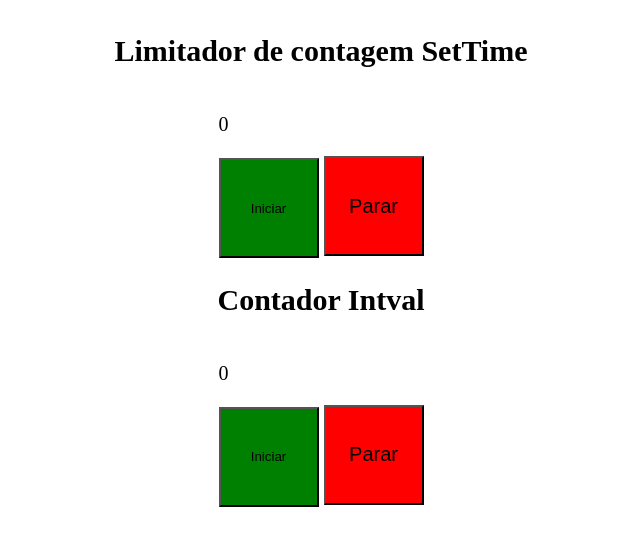
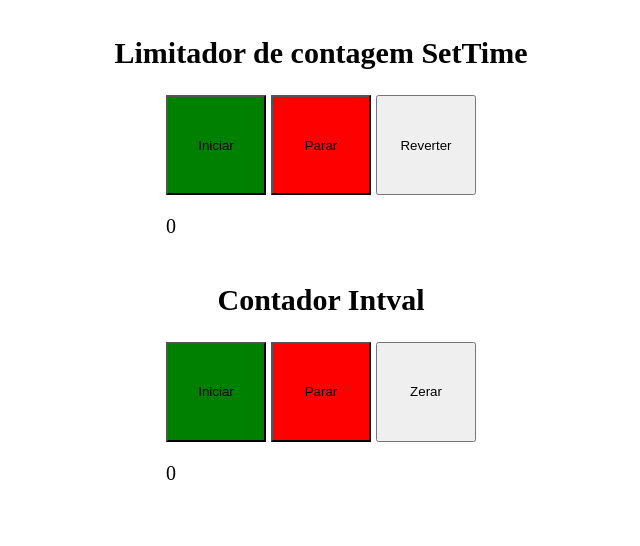
Before and after one commit to Guilherme-Santt/Contagem-SetTimeOut-SetInterval-JavaScript, a plain HTML site: page index.html in a window 1280 px wide. Shown: the whole page, without its empty margins (327-967 px from the left). Drawn offline with Linux system fonts and the light colour scheme.

Commit message:
Inserindo botão para zerar contagem

```diff
--- a/index.html
+++ b/index.html
@@ -24,7 +24,11 @@
     .pc{
         cursor: pointer;
         background-color: red;
-        font-size: 20px;
+        width: 100px;
+        height: 100px;
+    }
+    .bc{
+        cursor: pointer;
         width: 100px;
         height: 100px;
     }
@@ -34,9 +38,10 @@
         <h2>Limitador de contagem SetTime</h2>
     </div>
     <div>
+        <button class="ic" onclick="IniciarContagem()">Iniciar</button>
+        <button class="pc" onclick="PararContagem()">Parar</button>
+        <button class="bc" onclick="padrao()">Reverter</button>
         <p id="tempo">0</p>
-        <button class="ic" onclick="IniciarContagem()">Iniciar</button>
-        <button class="pc" onclick="PararContagem()">Parar</but>
     </div>
 
     <div>
@@ -44,9 +49,10 @@
     </div>
 
     <div>
-        <p id="c">0</p>
         <button class="ic" onclick="IniciarCronometro()">Iniciar </button>
-        <button class="pc" onclick="PararCronometro()">Parar </but>
+        <button class="pc" onclick="PararCronometro()">Parar </button>
+        <button class="bc" onclick="ZerarCronometro()">Zerar </button>
+            <p id="c">0</p>
     </div>
 
 <script src="script.js"></script>
--- a/script.js
+++ b/script.js
@@ -5,23 +5,28 @@ function IniciarContagem(){
         document.body.style.backgroundColor = "red";
     }, 5000);
 }
+
 function PararContagem(){
     clearTimeout(tempo);
     document.getElementById('tempo').innerHTML = "Parou de executar";
-
 }
 
+function padrao(){
+    document.body.style.backgroundColor = "white";
+    document.getElementById('tempo').innerHTML = "0";
+}
 
 function IniciarCronometro(){
     tempocr = setInterval(function() {
 
         var cronometro = document.getElementById('c').innerHTML;
-
         var soma = parseInt(cronometro) + 1;
 
-        document.getElementById('c').innerHTML = soma;
-        if(soma == 10){
+
+        if(soma == 6){
             PararCronometro();
+        }else{
+            document.getElementById('c').innerHTML = soma;
         }
     },1000)
 
@@ -30,3 +35,7 @@ function IniciarCronometro(){
 function PararCronometro(){
     clearInterval(tempocr);
 }
+
+function ZerarCronometro(){
+    document.getElementById('c').innerHTML = "0";
+}
```
